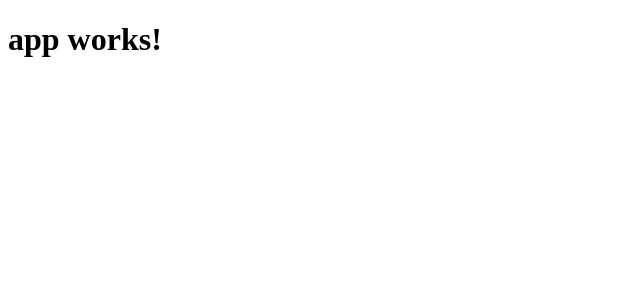
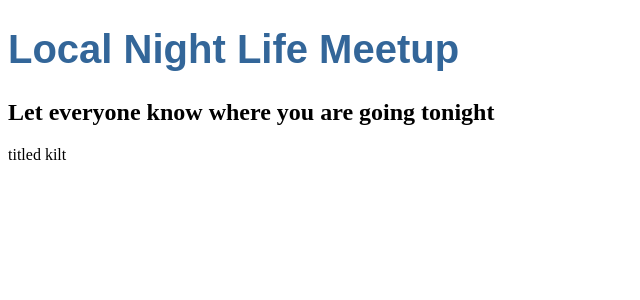
Before and after one commit to mstaebler/night-life-app, an Angular app: page / in a window 1280 px wide. Shown: the top 300 px of the page, without its empty margins (0-640 px from the left). Built offline with nearby package versions, Linux system fonts and the light colour scheme.

Commit message:
new class

```diff
--- a/src/app/app.component.css
+++ b/src/app/app.component.css
@@ -0,0 +1,5 @@
+h1 {
+    color: #369;
+    font-family: Arial, Helvetica, sans-serif;
+    font-size: 250%;
+}
--- a/src/app/app.component.html
+++ b/src/app/app.component.html
@@ -1,3 +1,9 @@
 <h1>
   {{title}}
 </h1>
+<h2>
+  {{subTitle}}
+</h2>
+<p>
+  {{location.name}}
+</p>
--- a/src/app/app.component.ts
+++ b/src/app/app.component.ts
@@ -6,5 +6,17 @@ import { Component } from '@angular/core';
   styleUrls: ['./app.component.css']
 })
 export class AppComponent {
-  title = 'app works!';
+  title = 'Local Night Life Meetup';
+  subTitle = 'Let everyone know where you are going tonight';
+  location: Location = {
+    id: 1,
+    name: 'titled kilt',
+    address: '123 somewhere'
+  }
 }
+
+export class Location {
+  id: number;
+  name: string;
+  address: string;
+}
```
